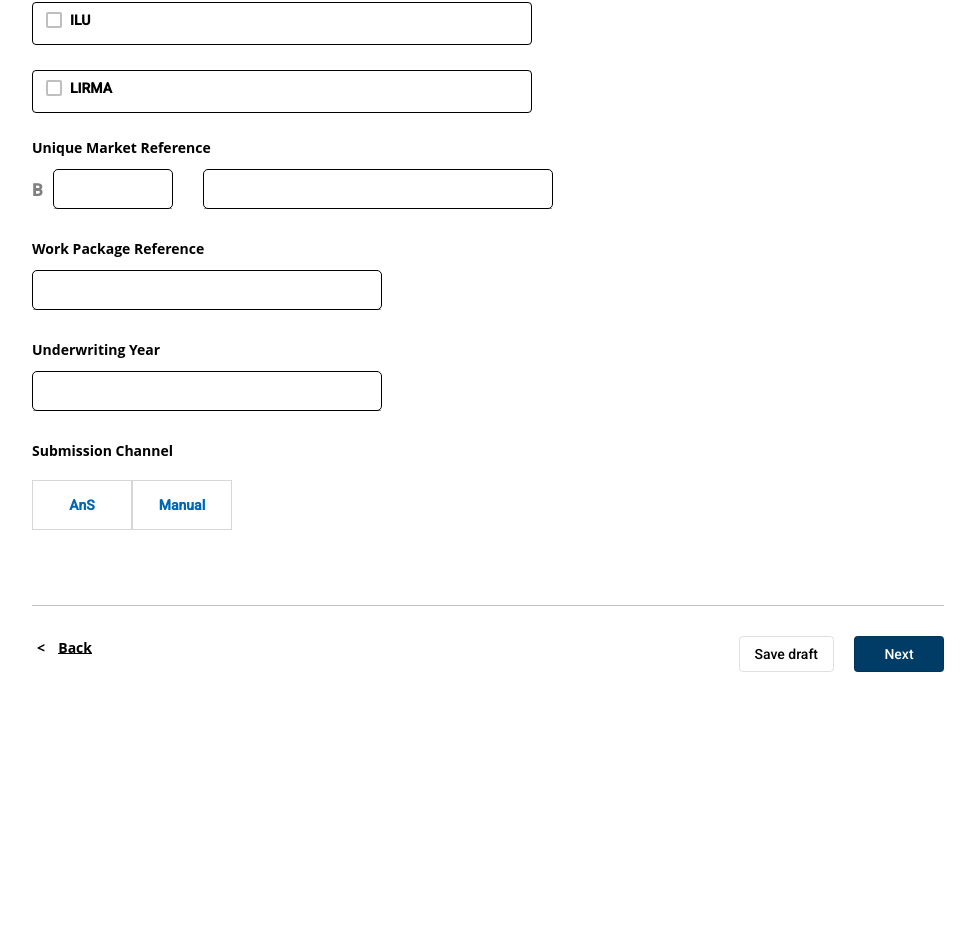
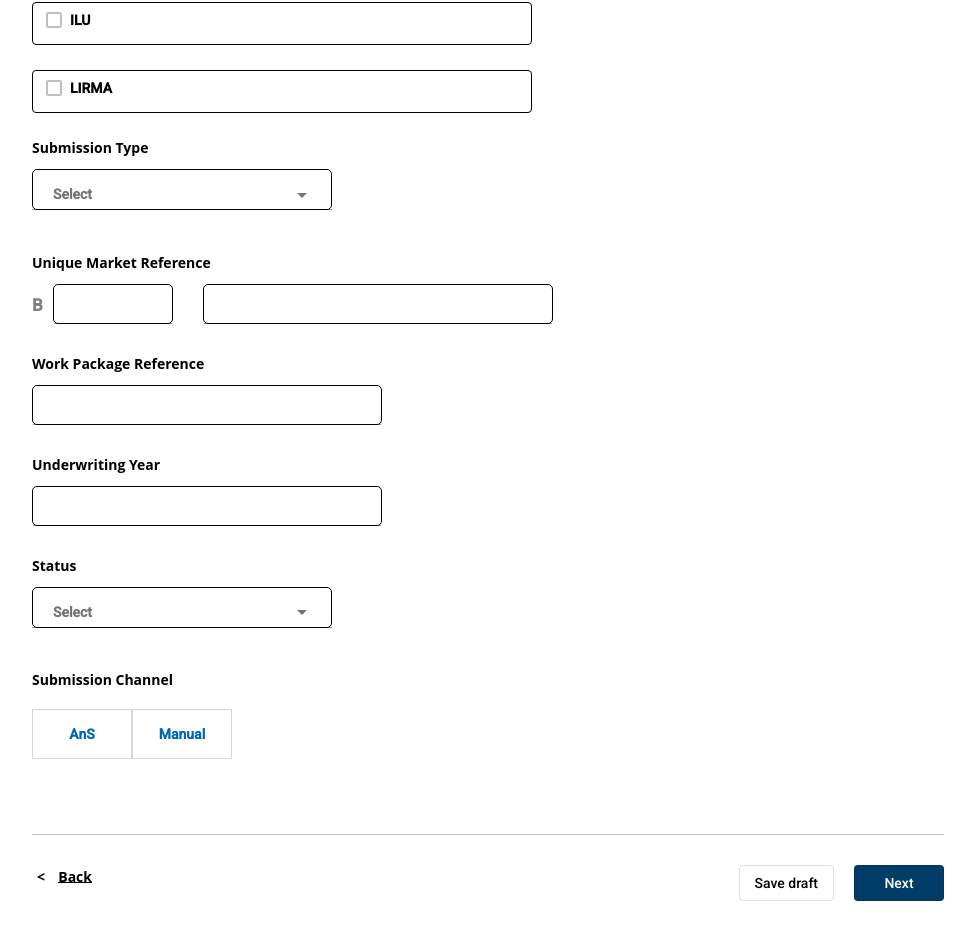
Before and after one commit to Gehad-said/Sample-application, an Angular app: page / in a window 1280 px wide. Shown: the part 403-1342 px from the top of the page, without its empty margins (0-975 px from the left). Before the commit the page ends 1245 px from the top, so only its background shows below. Built offline with nearby package versions, Linux system fonts and the light colour scheme.

Commit message:
Added mat input , mat select ,mat dropdown , mat checkbox and mat button to contract Page screen

```diff
--- a/src/app/features/contract/contract.module.ts
+++ b/src/app/features/contract/contract.module.ts
@@ -10,6 +10,7 @@ import {MatFormFieldModule} from '@angular/material/form-field';
 import { FormsModule, ReactiveFormsModule } from '@angular/forms';
 import {MatCheckboxModule} from '@angular/material/checkbox';
 import {MatRadioModule} from '@angular/material/radio';
+import {MatSelectModule} from '@angular/material/select';
 
 @NgModule({
   declarations: [TreatySlipComponent, CreateContractComponent],
@@ -22,7 +23,8 @@ import {MatRadioModule} from '@angular/material/radio';
     ReactiveFormsModule,
     MatCheckboxModule,
     MatRadioModule,
-    FormsModule
+    FormsModule,
+    MatSelectModule
 
   ],
   exports: [TreatySlipComponent,CreateContractComponent],
--- a/src/app/features/contract/create-contract/create-contract.component.html
+++ b/src/app/features/contract/create-contract/create-contract.component.html
@@ -53,6 +53,17 @@
                 <mat-checkbox class="example-margin bureauDiv" ng-model="items.value" (onChange)="getbureauType(items.value)">{{items.value}}</mat-checkbox>
             </div>
             <form [formGroup]="formData" (ngSubmit)="submit()">
+                <p class="subname">Submission Type</p>
+                <mat-form-field style="margin-bottom: 25px;">
+                    <mat-label>Select</mat-label>
+                    <mat-select>
+                        <div *ngFor="let item of submissiontype">
+                            <mat-option value="{{item.value}}">{{item.label}}</mat-option>
+                        </div>
+                    </mat-select>
+                  </mat-form-field>
+
+
                 <p class="subname">Unique Market Reference</p>
                 <div class="d-flex">
                     <p style="color: grey; font-weight: bold;padding-right: 10px;font-size: 17px;margin-bottom: 28px !important;">B</p>
@@ -80,6 +91,16 @@
                   <mat-form-field class="example-full-width matInputField">
                       <input matInput placeholder="" value="">
                     </mat-form-field>
+
+                    <p class="subname">Status</p>
+                    <mat-form-field  style="margin-bottom: 25px;">
+                        <mat-label>Select</mat-label>
+                        <mat-select>
+                            <div *ngFor="let item of submissiontype">
+                                <mat-option value="{{item.value}}">{{item.label}}</mat-option>
+                            </div>
+                        </mat-select>
+                      </mat-form-field>
 
                 <!-- <dxc-select label="Submission Type" [options]="submissiontype" placeholder="Select" size="large"
                     tabIndex="3">
--- a/src/app/shared/shared.module.ts
+++ b/src/app/shared/shared.module.ts
@@ -13,6 +13,7 @@ import {MatFormFieldModule} from '@angular/material/form-field';
 import {MatCheckboxModule} from '@angular/material/checkbox';
 import {MatRadioModule} from '@angular/material/radio';
 import { FormsModule,ReactiveFormsModule } from '@angular/forms';
+import {MatSelectModule} from '@angular/material/select';
 
 @NgModule({
   declarations: [
@@ -32,7 +33,8 @@ import { FormsModule,ReactiveFormsModule } from '@angular/forms';
     MatCheckboxModule,
     MatRadioModule,
     FormsModule,
-    ReactiveFormsModule
+    ReactiveFormsModule,
+    MatSelectModule
   ],
   exports: [
     GlobalHeaderComponent,
--- a/src/styles/styles.scss
+++ b/src/styles/styles.scss
@@ -231,3 +231,12 @@ body {
   margin-bottom: 30px;
   border-radius: 5px;
 }
+.mat-form-field-type-mat-select:not(.mat-form-field-disabled) .mat-form-field-flex {
+  cursor: pointer;
+  border: 1px solid !important;
+  border-radius: 5px !important;
+  width: 300px !important;
+  padding: 0px 20px !important;
+
+  /* align-items: center; */
+}
```
